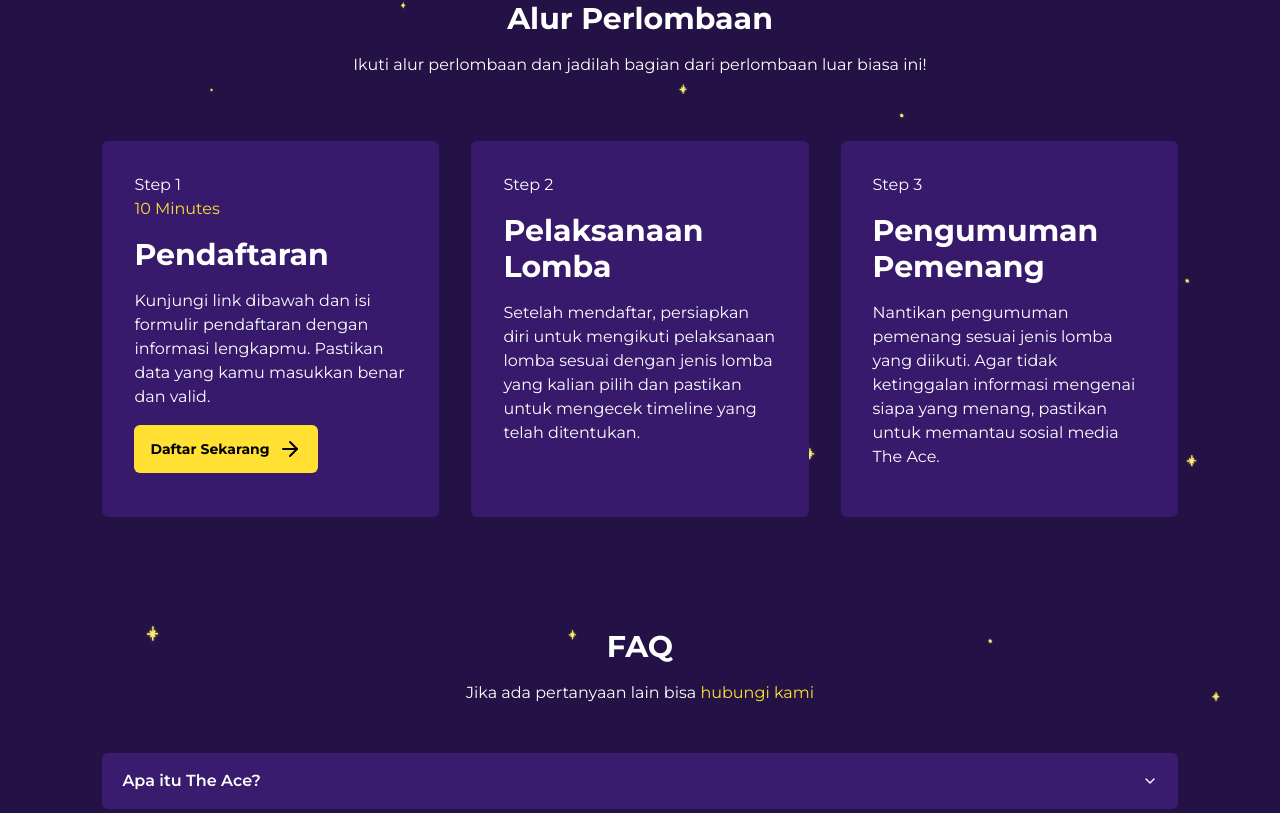
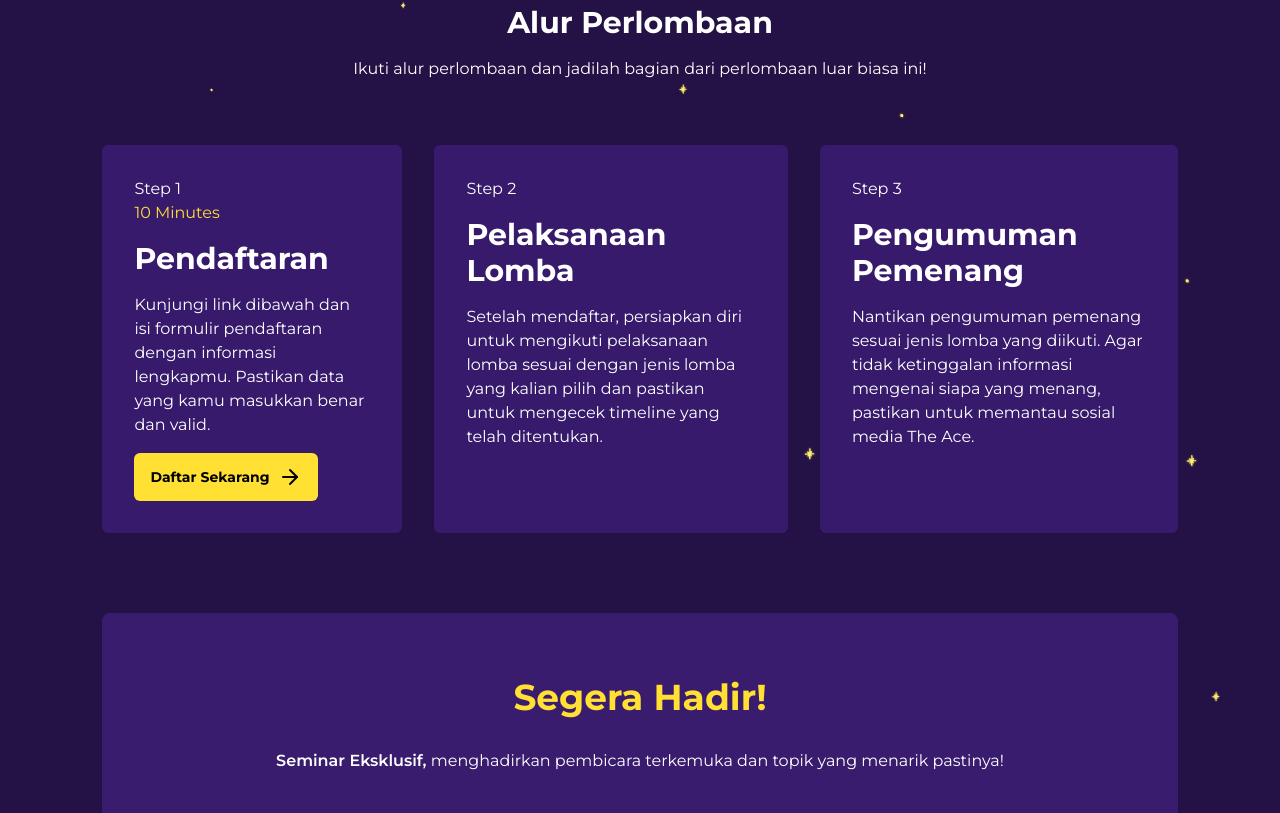
Before and after one commit to Brilliahib/theace-2024, a Next.js app: page / in a window 1280 px wide. Shown: the part 1787-2600 px from the top of the page. Built offline with nearby package versions, Linux system fonts and the light colour scheme.

Commit message:
fix: scroll on card alur + add: comingsoon seminar section

```diff
--- a/app/globals.css
+++ b/app/globals.css
@@ -97,4 +97,7 @@
   .pad-x {
     @apply px-4 md:px-[6%] lg:px-[8%];
   }
+  .no-scrollbar {
+    scrollbar-width: none;
+  }
 }
--- a/app/page.jsx
+++ b/app/page.jsx
@@ -8,6 +8,7 @@ import bgLanding from "/public/images/the-ace-landing.png";
 import bgMobile from "/public/images/bg-mobile.png";
 import AboutCompetition from "@/components/competition/about-competition";
 import Alur from "@/components/alur/alur";
+import SeminarSection from "@/components/seminar/seminar";
 
 export default function Home() {
   const [isMobile, setIsMobile] = useState(false);
@@ -60,6 +61,7 @@ export default function Home() {
         <AboutCompetition />
         {/* belom responsif sih alur.. maap buru2 */}
         <Alur />
+        <SeminarSection />
       </div>
     </>
   );
--- a/components/alur/card-alur.jsx
+++ b/components/alur/card-alur.jsx
@@ -1,6 +1,7 @@
 import { ArrowRight } from "lucide-react";
 import React from "react";
 import { Button } from "../ui/button";
+import { Card } from "../ui/card";
 
 const CardAlur = () => {
   const caption = [
@@ -27,30 +28,30 @@ const CardAlur = () => {
       step: "Step 3",
       title: "Pengumuman Pemenang",
       information:
-        "Nantikan pengumuman pemenang  sesuai jenis lomba yang diikuti. Agar tidak ketinggalan informasi mengenai siapa yang menang, pastikan untuk memantau sosial media The Ace.",
+        "Nantikan pengumuman pemenang sesuai jenis lomba yang diikuti. Agar tidak ketinggalan informasi mengenai siapa yang menang, pastikan untuk memantau sosial media The Ace.",
     },
   ];
   return (
-    <>
-      <div className="flex grid md:grid-cols-3 grid-cols-1 gap-8 pad-x">
+    <div className="overflow-x-auto pad-x no-scrollbar md:mr-0 mr-4">
+      <div className="flex md:gap-8 gap-6">
         {caption.map((item, index) => (
-          <div
+          <Card
             key={index}
-            className="bg-[#371A6C] p-8 rounded-md flex flex-col space-y-4"
+            className="bg-[#371A6C] md:p-8 p-6 rounded-md flex flex-col space-y-4 min-w-[300px] max-w-[400px]"
           >
             <div>
               <h1>{item.step}</h1>
-              <h1 className="text-primary">{item.time}</h1>
+              {item.time && <h1 className="text-primary">{item.time}</h1>}
             </div>
             <div className="flex justify-between">
               <h1 className="font-bold md:text-3xl text-xl">{item.title}</h1>
             </div>
             <p>{item.information}</p>
-            <div>{item.button}</div>
-          </div>
+            {item.button && <div>{item.button}</div>}
+          </Card>
         ))}
       </div>
-    </>
+    </div>
   );
 };
 
--- a/components/lomba/card-lomba.jsx
+++ b/components/lomba/card-lomba.jsx
@@ -30,7 +30,7 @@ const CardLombaHomePage = () => {
           <Link
             href={item.href}
             key={index}
-            className="bg-[#371A6C] p-8 rounded-md space-y-4"
+            className="bg-[#371A6C] p-8 rounded-md space-y-4 hover:border-primary border-2 border-transparent"
           >
             <div className="flex justify-between">
               <h1 className="font-bold md:text-xl text-lg hover:underline">
--- /dev/null
+++ b/components/seminar/seminar.jsx
@@ -0,0 +1,23 @@
+const { Card, CardContent } = require("../ui/card");
+
+const SeminarSection = () => {
+  return (
+    <section className="pad-x">
+      <Card className="md:py-8 py-6">
+        <CardContent>
+          <div className="text-center md:space-y-8 space-y-4">
+            <h1 className="text-primary font-bold md:text-4xl text-xl">
+              Segera Hadir!
+            </h1>
+            <p>
+              <span className="font-semibold">Seminar Eksklusif,&nbsp;</span>
+              menghadirkan pembicara terkemuka dan topik yang menarik pastinya!
+            </p>
+          </div>
+        </CardContent>
+      </Card>
+    </section>
+  );
+};
+
+export default SeminarSection;
```
Also changed, not shown: components/contact/contact-card.jsx (+15 -4 lines).
